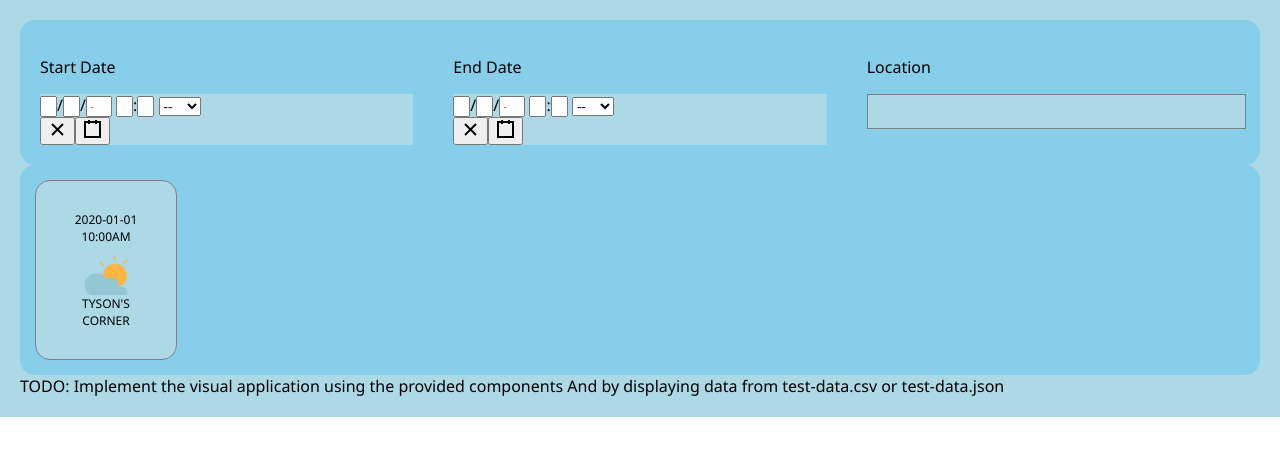
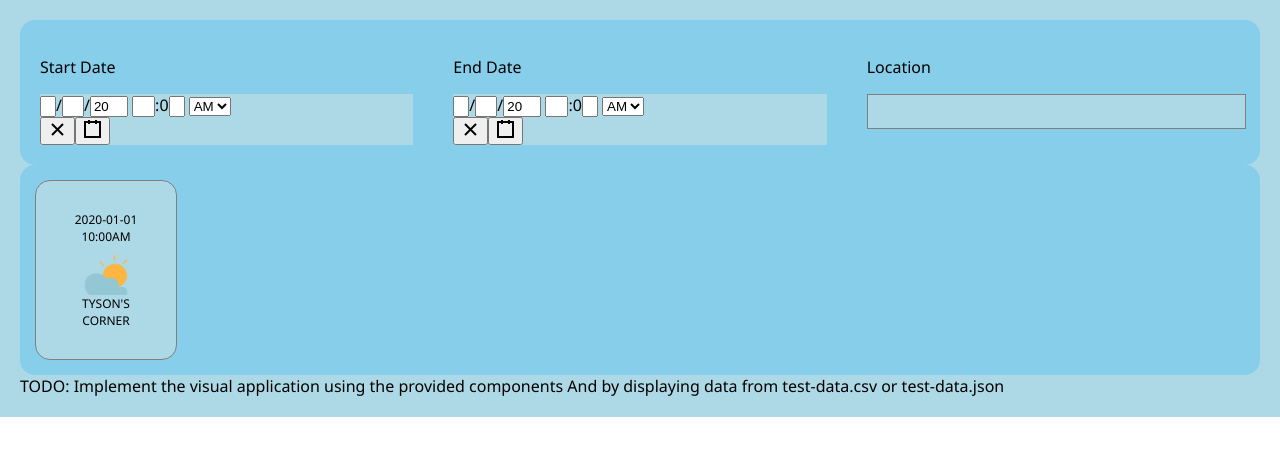
Before and after one commit to kchu1337/WeatherApp, a React (Create React App) app: page / in a window 1280 px wide. Shown: the top 456 px of the page. Built offline with nearby package versions, Linux system fonts and the light colour scheme.

Commit message:
Implemented setting date in state

```diff
--- a/src/App.js
+++ b/src/App.js
@@ -1,19 +1,31 @@
-import React from "react";
+import React, {useCallback, useState} from "react";
 import EditableSection from "./EditableSection";
 import WeatherCard from "./WeatherCard";
 import "./styles/App.css";
+import data from './data/test-data.json';
 
 const App = () => {
+    const [startDate, changeStartDate] = useState(new Date('Thu Feb 11 2021 00:00:00'));
+    const [endDate, changeEndDate] = useState(new Date('Thu Feb 11 2021 00:00:00'));
+    const [location, changeLocation] = useState('');
+
+
+    const changeLocationMemoized = useCallback(
+    (e) => {
+      changeLocation(e.target.value)
+    },
+    [changeLocation],
+  );
 
     return (
       <div className="App">
         <EditableSection
-          startDate={null}
-          endDate={null}
-          location={null}
-          onStartDateChange={() => {}}
-          onEndDateChange={() => {}}
-          onLocationChange={() => {}}
+          startDate={startDate}
+          endDate={endDate}
+          location={location}
+          onStartDateChange={changeStartDate}
+          onEndDateChange={changeEndDate}
+          onLocationChange={changeLocationMemoized}
         />
         <div className="editable-section">
           {[
```
